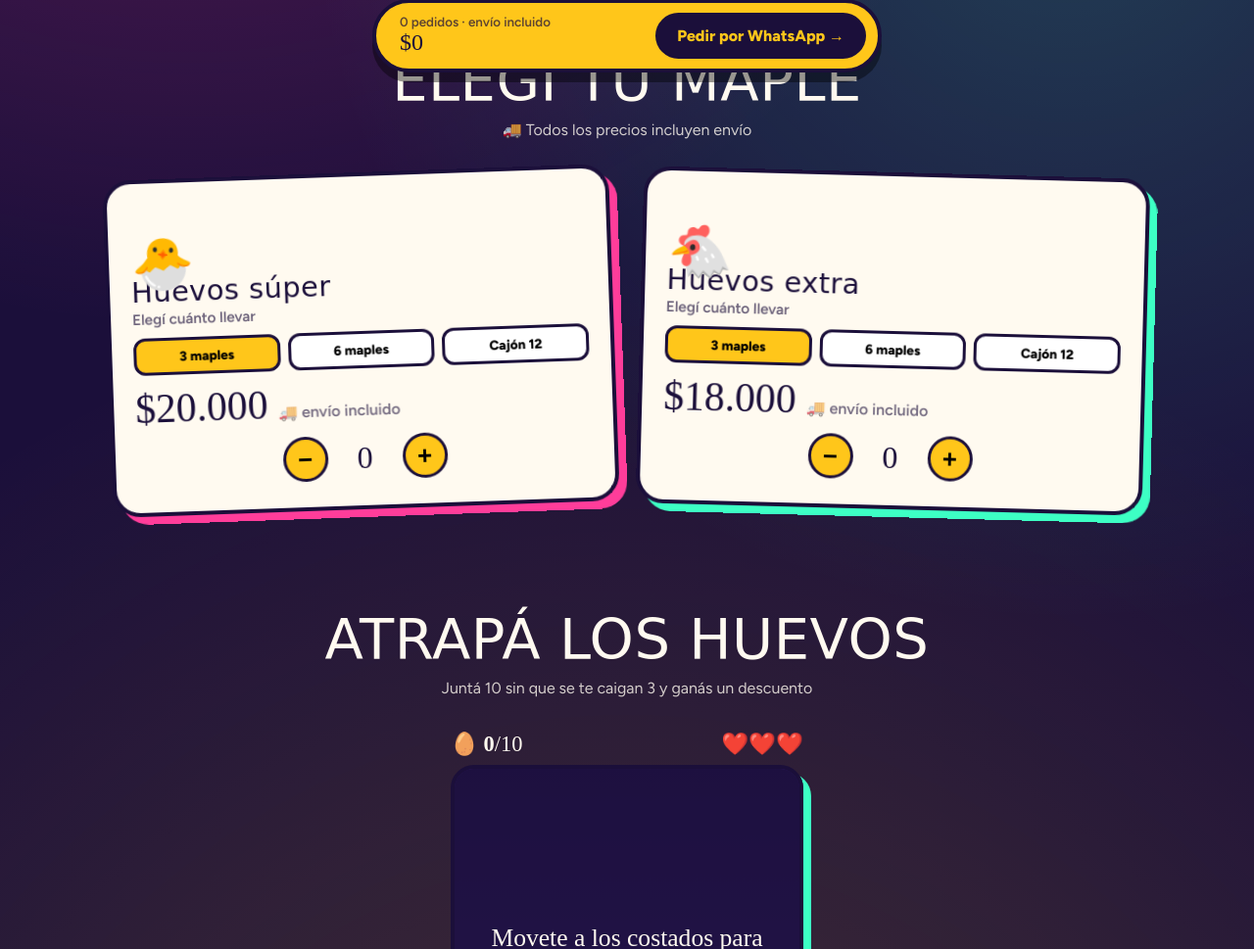
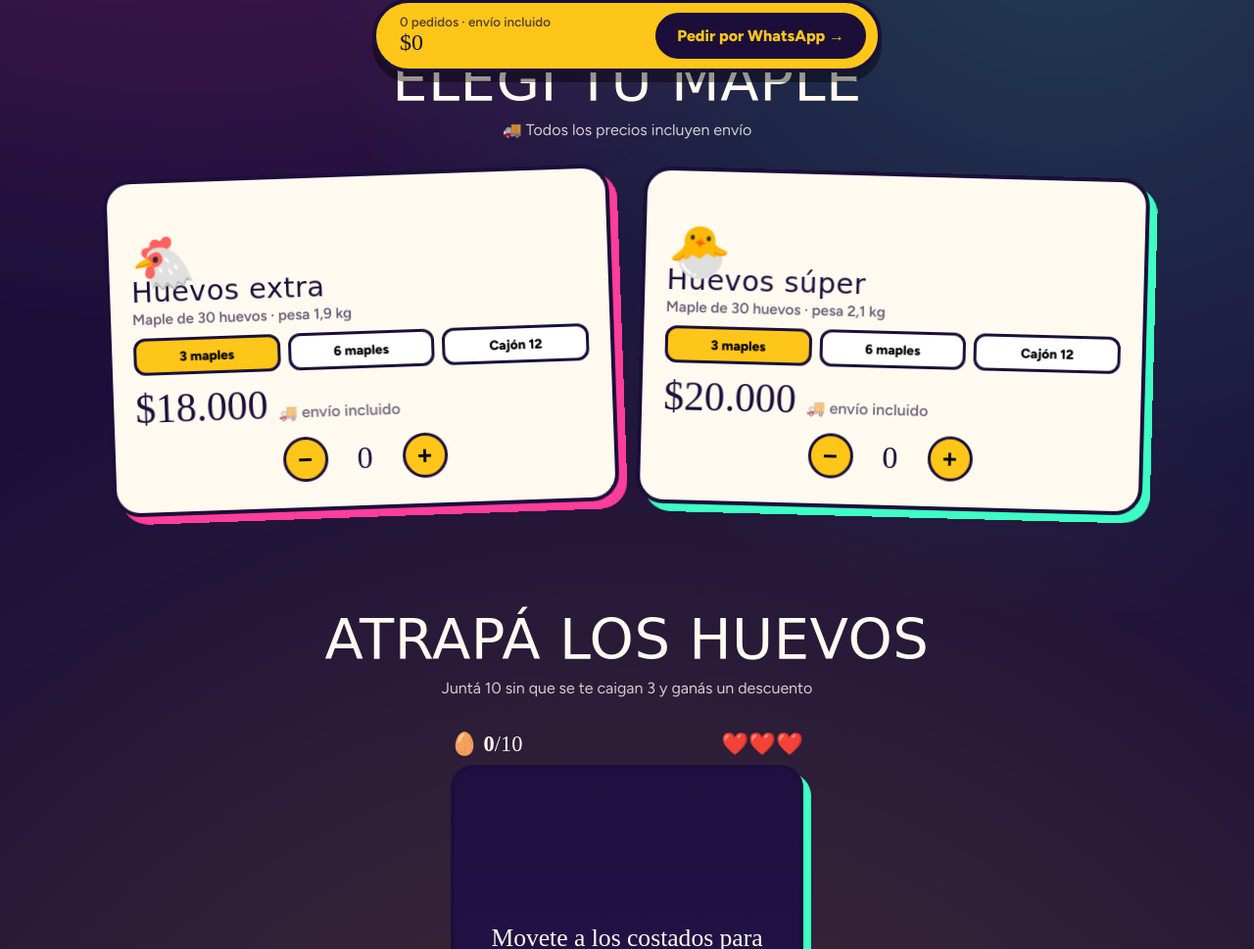
Before and after one commit to Brunopiastre/Pimavi, a plain HTML site: page index.html in a window 1280 px wide. Shown: the part 830-1799 px from the top of the page at 98% size. Drawn offline with Linux system fonts and the light colour scheme; a web font is replaced by a local one.

Commit message:
Add files via upload

```diff
--- a/index.html
+++ b/index.html
@@ -234,16 +234,16 @@ const DISCOUNT_CODE = "PIMAVI10";   // código que aparece al romper el huevo
 const DISCOUNT = 0.10;               // 10%
 // Todos los precios incluyen envío. Si un producto no tiene opciones, no se muestra.
 const PRODUCTS = [
-  { id:"super", name:"Huevos súper", emoji:"🐣",
-    options:[
-      {label:"3 maples",            short:"3 maples",  price:20000},
-      {label:"6 maples",            short:"6 maples",  price:36000},
-      {label:"Cajón (12 maples)",   short:"Cajón 12",  price:68000} ] },
-  { id:"extra", name:"Huevos extra", emoji:"🐔",
+  { id:"extra", name:"Huevos extra", emoji:"🐔", info:"Maple de 30 huevos · pesa 1,9 kg",
     options:[
       {label:"3 maples",            short:"3 maples",  price:18000},
       {label:"6 maples",            short:"6 maples",  price:32000},
       {label:"Cajón (12 maples)",   short:"Cajón 12",  price:60000} ] },
+  { id:"super", name:"Huevos súper", emoji:"🐣", info:"Maple de 30 huevos · pesa 2,1 kg",
+    options:[
+      {label:"3 maples",            short:"3 maples",  price:20000},
+      {label:"6 maples",            short:"6 maples",  price:36000},
+      {label:"Cajón (12 maples)",   short:"Cajón 12",  price:68000} ] }
 ].filter(p => p.options.length);
 /* ==================================================================== */
 
@@ -265,7 +265,7 @@ PRODUCTS.forEach(p => {
     <span class="fry"><i></i></span>
     <span class="emoji">${p.emoji}</span>
     <h3>${p.name}</h3>
-    <div class="unit">Elegí cuánto llevar</div>
+    <div class="unit">${p.info}</div>
     <div class="opts" style="margin-top:10px">${p.options.map((o,i)=>`<button data-i="${i}" class="${i===0?'on':''}">${o.short}</button>`).join("")}</div>
     <div class="price"><span data-price>${fmt(p.options[0].price)}</span> <small>🚚 envío incluido</small></div>
     <div class="qty">
```
